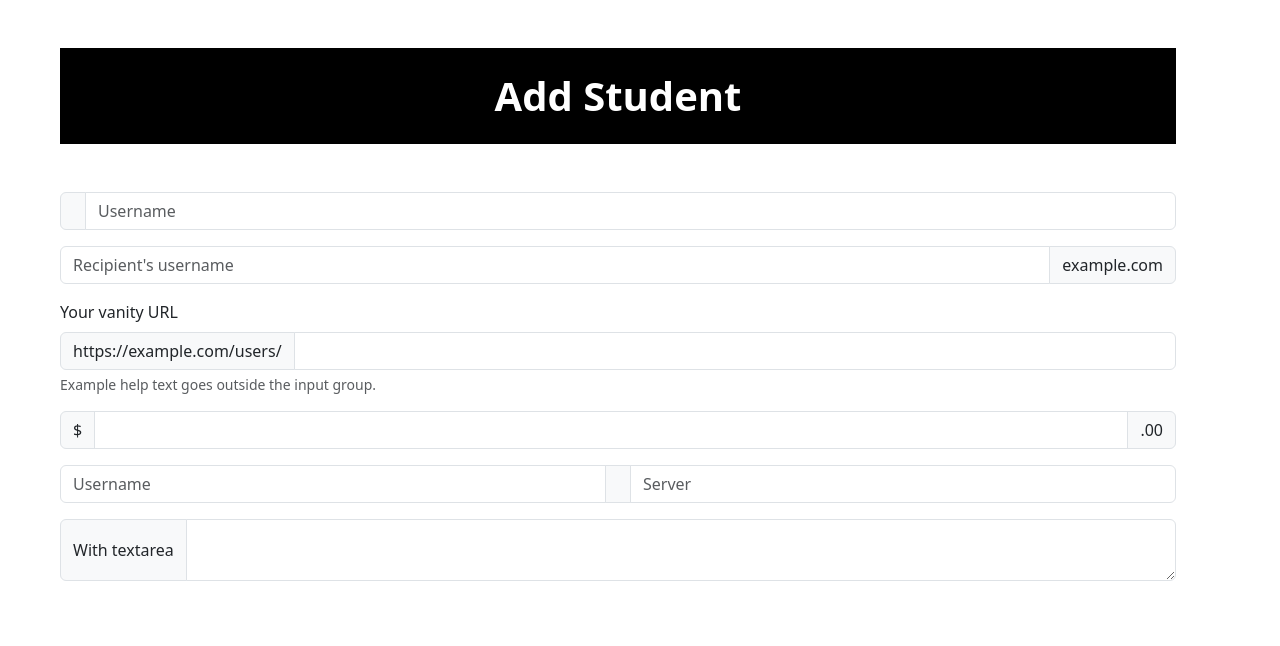
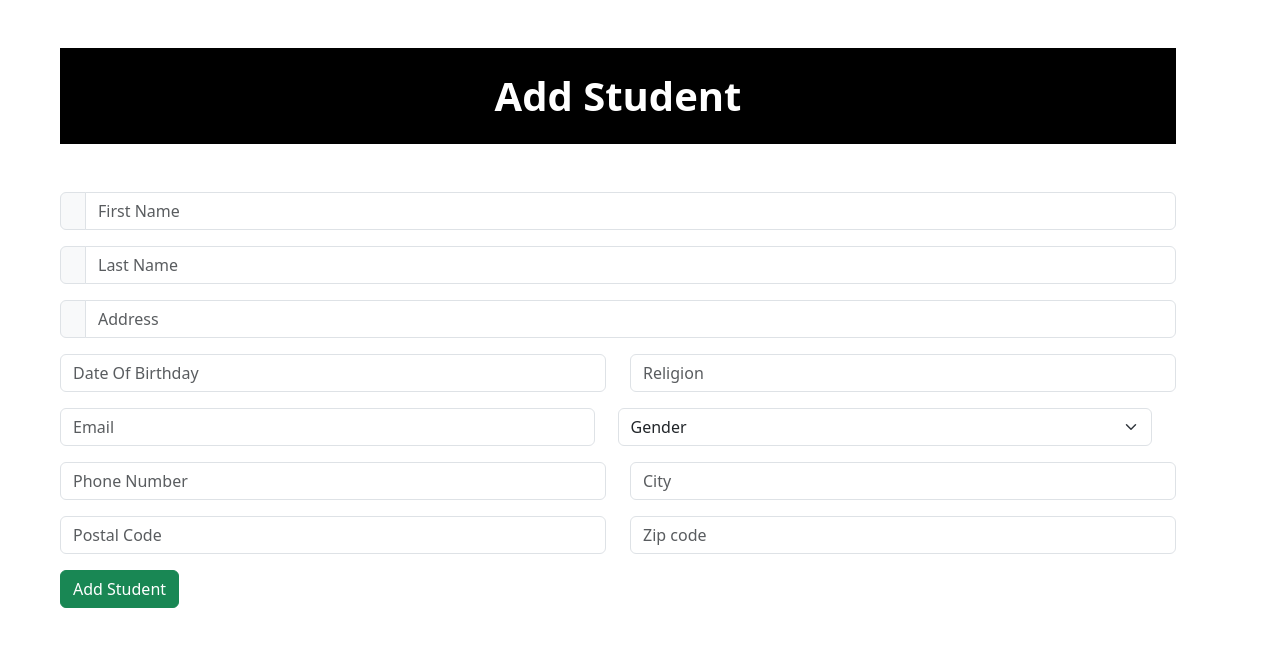
Before and after one commit to AsharaYishai/Student-App-Frontend, an Angular app: page / in a window 1280 px wide. Shown: the top 646 px of the page. Built offline with nearby package versions, Linux system fonts and the light colour scheme.

Commit message:
ng Model

```diff
--- a/src/app/page/manage-student/manage-student.component.html
+++ b/src/app/page/manage-student/manage-student.component.html
@@ -3,37 +3,64 @@
     <h1 class="text-center mb-5 bg-black text-white fw-bolder p-4">Add Student</h1>
     <div class="input-group mb-3">
         <span class="input-group-text" id="basic-addon1"></span>
-        <input type="text" class="form-control" placeholder="Username" aria-label="Username" aria-describedby="basic-addon1">
+        <input type="text" class="form-control" placeholder="First Name" [(ngModel)]="firstName"  aria-label="Username" aria-describedby="basic-addon1">
       </div>
 
       <div class="input-group mb-3">
-        <input type="text" class="form-control" placeholder="Recipient's username" aria-label="Recipient's username" aria-describedby="basic-addon2">
-        <span class="input-group-text" id="basic-addon2">example.com</span>
-      </div>
-
-      <div class="mb-3">
-        <label for="basic-url" class="form-label">Your vanity URL</label>
-        <div class="input-group">
-          <span class="input-group-text" id="basic-addon3">https://example.com/users/</span>
-          <input type="text" class="form-control" id="basic-url" aria-describedby="basic-addon3 basic-addon4">
-        </div>
-        <div class="form-text" id="basic-addon4">Example help text goes outside the input group.</div>
+        <span class="input-group-text" id="basic-addon1"></span>
+        <input type="text" class="form-control" placeholder="Last Name" aria-label="Username" aria-describedby="basic-addon1">
       </div>
 
       <div class="input-group mb-3">
-        <span class="input-group-text">$</span>
-        <input type="text" class="form-control" aria-label="Amount (to the nearest dollar)">
-        <span class="input-group-text">.00</span>
+        <span class="input-group-text" id="basic-addon1"></span>
+        <input type="text" class="form-control" placeholder="Address" aria-label="Username" aria-describedby="basic-addon1">
       </div>
 
-      <div class="input-group mb-3">
-        <input type="text" class="form-control" placeholder="Username" aria-label="Username">
-        <span class="input-group-text"></span>
-        <input type="text" class="form-control" placeholder="Server" aria-label="Server">
+      <div class="row mb-3" >
+        <div class="col">
+          <input type="text" class="form-control" placeholder="Date Of Birthday" aria-label="First name">
+        </div>
+
+        <div class="col">
+          <input type="text" class="form-control" placeholder="Religion" aria-label="Last name">
+        </div>
       </div>
 
-      <div class="input-group">
-        <span class="input-group-text">With textarea</span>
-        <textarea class="form-control" aria-label="With textarea"></textarea>
+      <div class="row input-group mb-3">
+        <div class="col">
+            <input type="text" class="form-control" placeholder="Email" aria-label="Email">
+        </div>
+
+        <div class="col">
+        <select class="form-select" aria-label="Default select example">
+          <option selected>Gender</option>
+          <option value="1">One</option>
+          <option value="2">Two</option>
+          <option value="3">Three</option>
+        </select>
+    </div>
+    </div>
+
+      <div class="row mb-3">
+        <div class="col">
+          <input type="text" class="form-control" placeholder="Phone Number" aria-label="First name">
+        </div>
+
+        <div class="col">
+          <input type="text" class="form-control" placeholder="City" aria-label="Last name">
+        </div>
       </div>
+
+      <div class="row mb-3">
+        <div class="col">
+          <input type="text" class="form-control" placeholder="Postal Code" aria-label="First name">
+        </div>
+
+        <div class="col">
+          <input type="text" class="form-control" placeholder="Zip code" aria-label="Last name">
+        </div>
+      </div>
+
+      <button type="button" class="btn btn-success" (click)="addStudent()">Add Student</button>
+
 </div>
--- a/src/app/page/manage-student/manage-student.component.ts
+++ b/src/app/page/manage-student/manage-student.component.ts
@@ -1,12 +1,18 @@
 import { Component } from '@angular/core';
+import { FormsModule } from '@angular/forms';
 
 @Component({
   selector: 'app-manage-student',
   standalone: true,
-  imports: [],
+  imports: [FormsModule],
   templateUrl: './manage-student.component.html',
   styleUrl: './manage-student.component.css'
 })
 export class ManageStudentComponent {
 
+   public firstName:String=""
+
+  addStudent(){
+    alert(this.firstName)
+  }
 }
```
